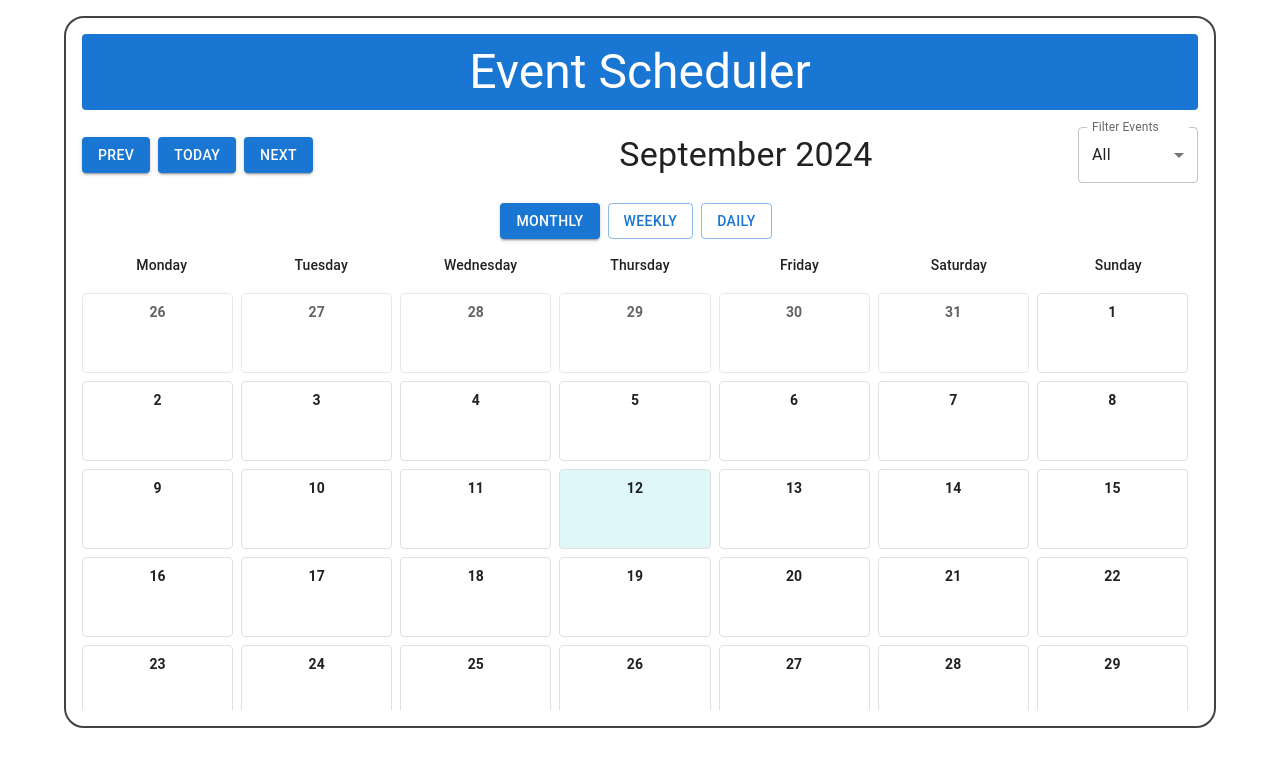
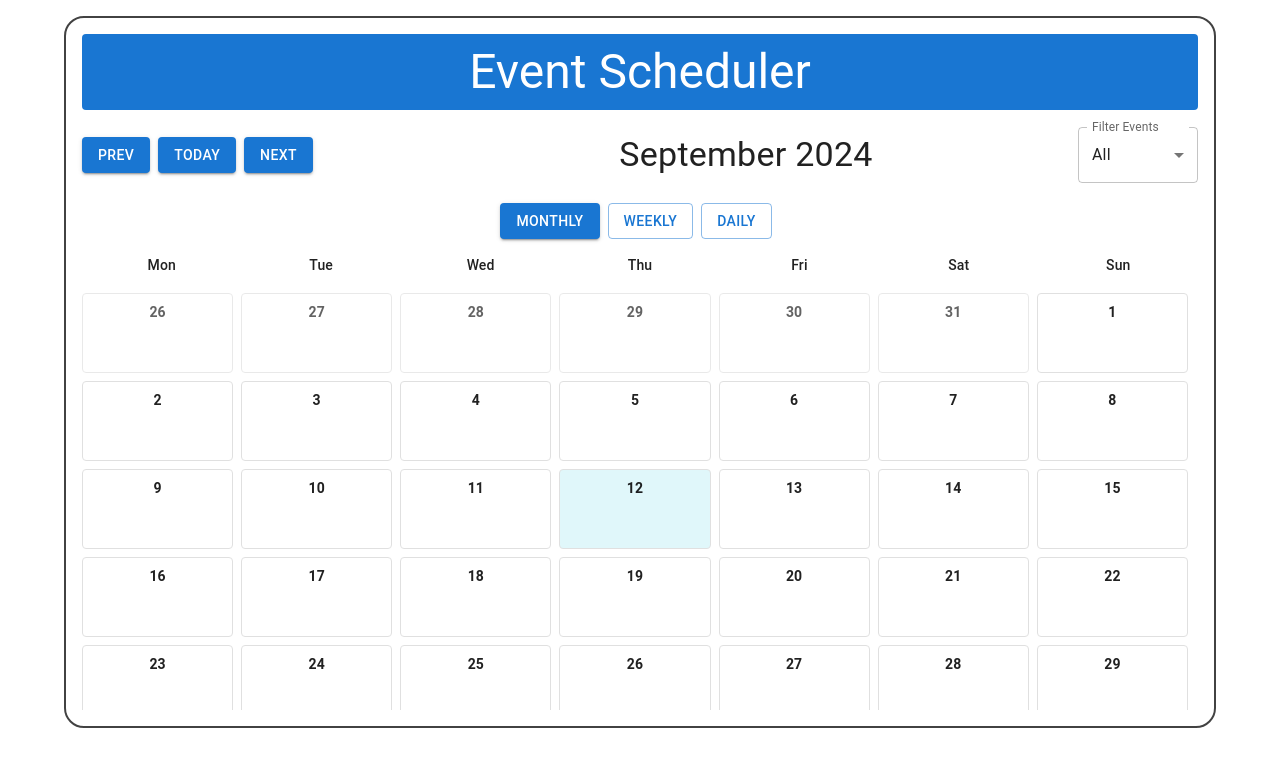
Before and after one commit to ShubhamSinghalCompro/Training, a React (Create React App) app in the folder React_Js/calendar-app-ts/: page / in a window 1280 px wide. Shown: the top 766 px of the page. Built offline with nearby package versions, Linux system fonts and the light colour scheme.

Commit message:
accessibility issue heading

```diff
--- a/React_Js/calendar-app-ts/src/components/MonthlyView.tsx
+++ b/React_Js/calendar-app-ts/src/components/MonthlyView.tsx
@@ -80,8 +80,8 @@ const MonthlyView: React.FC<MonthlyViewProps> = ({ selectedDate, selectedCategor
             <WeekdayName
             theme={theme}
             variant="subtitle2"
-            fullName={dayName}
             align="center">
+              {dayName.substring(0, 3)}
             </WeekdayName>
           </Grid>
         ))}
@@ -293,22 +293,15 @@ const ViewMoreLabel = styled(Typography)<{ theme: any, isDifferentMonth: boolean
 `;
 
 
-const WeekdayName = styled(Typography)<{ theme: any, fullName: string }>`
+const WeekdayName = styled(Typography)<{ theme: any}>`
   display: block; // Show full name by default
 
   @media (max-width: 800px) {
-    &:before {
-      content: "${props => props.fullName.substring(0, 3)}";
-      display: block;
-    }
+
     font-size: clamp(10px, 2vw, 12px);
   }
 
   @media (min-width: 801px) {
-    &:before {
-      content: "${props => props.fullName}";
-      display: block;
-    }
     font-size: clamp(14px, 2vw, 16px);
   }
 `;
```
